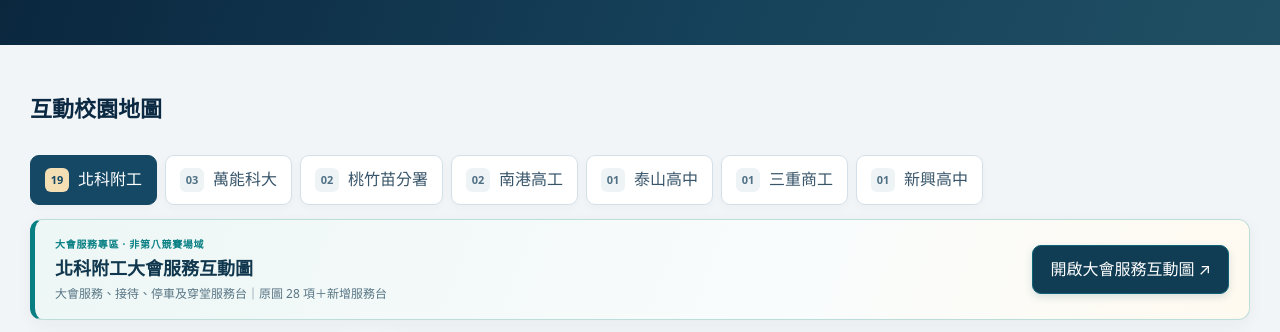
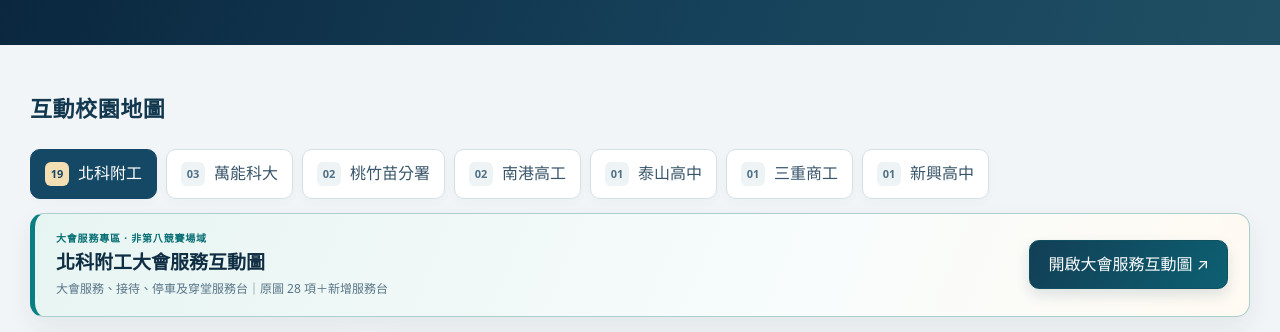
Before and after one commit to tyai610-cyber/115-NHSSIC, a plain HTML site: page sixth/index.html in a window 1280 px wide. Shown: the part 437-769 px from the top of the page. Drawn offline with Linux system fonts and the light colour scheme.

Commit message:
V14 sixth/index.html 載入共用進階美術精修樣式

```diff
--- a/sixth/index.html
+++ b/sixth/index.html
@@ -19,6 +19,7 @@
 <link href="../adaptive-layout.css" rel="stylesheet"/><link rel="stylesheet" href="../site-switch.css"/>
 <script defer src="../site-switch.js"></script>
 <link rel="stylesheet" href="../design-v12.css">
+<link rel="stylesheet" href="v14-map.css">
 </head>
 <body class="adaptive-site">
 <a class="skip" href="#explorer">跳至互動地圖</a>
```
